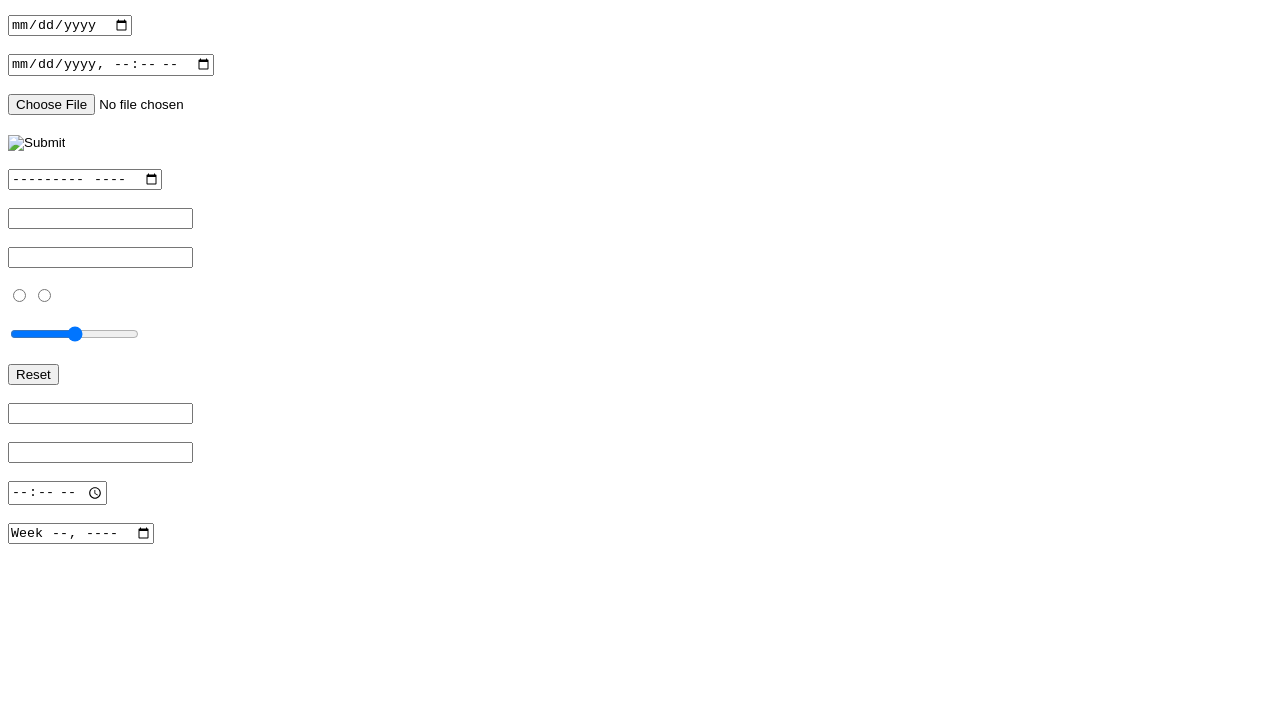
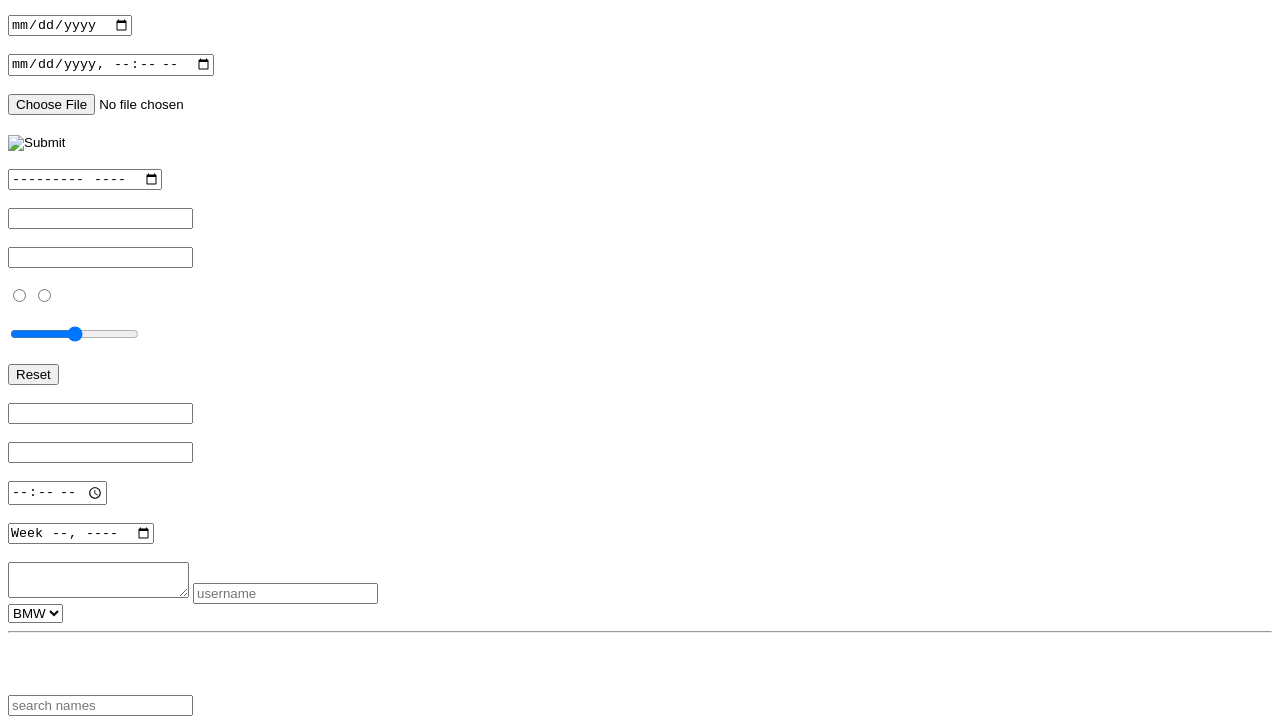
Before and after one commit to sanudasathnindu/IT-day05, a plain HTML site: page index.html in a window 1280 px wide. Shown: the part 110-834 px from the top of the page. Before the commit the page ends 800 px from the top, so only its background shows below. Drawn offline with Linux system fonts and the light colour scheme.

Commit message:
commit04

```diff
--- a/index.html
+++ b/index.html
@@ -54,7 +54,31 @@
      <br>
      <br>
      <input type="week">
+     <br>
+     <br>
+     <textarea nameid></textarea>
+
+     <input type="text" placeholder="username">
+    <br>
+
+        <select name="" id="">
+            <option value="">BMW</option>
+            <option value="">Volvo</option>
+        </select>
     <!--input type="text"-->
+
+         <hr>
+        <br>
+        <br>
+        <br>
+
+        <input type="search" list="names" placeholder="search names">
+        <datalist id="names">
+            <option value="saman"></option>
+            <option value="kamal"></option>
+            <option value="nimal"></option>
+            <option value="sunil"></option>
+        </datalist>
 
 </body>
 </html>
```
